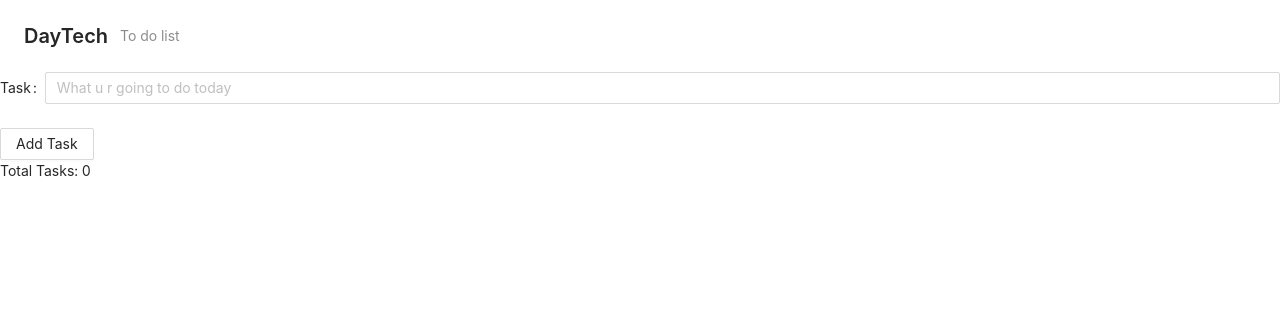
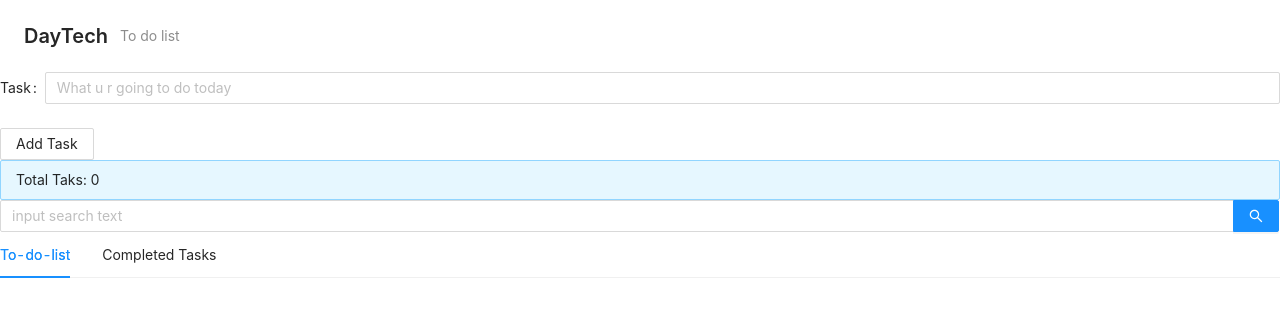
Before and after one commit to piamboat/todo-typescript-antd, a Next.js app: page / in a window 1280 px wide. Shown: the top 316 px of the page. Built offline with nearby package versions, Linux system fonts and the light colour scheme.

Commit message:
be able to search

```diff
--- a/src/components/AddTaskBar.tsx
+++ b/src/components/AddTaskBar.tsx
@@ -1,13 +1,14 @@
 import React, { useState } from 'react'
 import DisplayTask from '@/components/DisplayTask'
-import { tasksState, numOfTasks } from '@/components/AtomsState'
+import { tasksState, completedTasksState, numOfTasks } from '@/components/AtomsState'
 
-import { Form, Input, Button } from 'antd'
+import { Form, Input, Button, Alert } from 'antd'
 import { useRecoilState, useRecoilValue } from 'recoil'
 
 const AddTaskBar: React.FC = () => {
     const [form] = Form.useForm()
     const [task, setTask] = useState('')
+    const [completedTasks, setCompletedTasks] = useRecoilState(completedTasksState)
     const [tasks, setTasks] = useRecoilState(tasksState)
     const totalTasks = useRecoilValue(numOfTasks)
 
@@ -25,8 +26,14 @@ const AddTaskBar: React.FC = () => {
         form.resetFields()
     };
 
-    const onDeleteTask = (id: number) => {
-        setTasks( tasks.filter(task => task.id !== id) )
+    const onDeleteTask = (deletedTask: {}, type: string) => {
+        if (type === 'finished') {
+            setTasks( tasks.filter(task => task.id !== deletedTask.id) )
+            setCompletedTasks([deletedTask, ...completedTasks])
+        }
+        else if (type === 'delete') {
+            setCompletedTasks( completedTasks.filter(completedTask => completedTask.id !== deletedTask.id) )
+        }
     }
 
     return (
@@ -53,7 +60,7 @@ const AddTaskBar: React.FC = () => {
                     Add Task
                 </Button>
             </ Form>
-            <div className="mb-2">Total Tasks: {totalTasks}</div>
+            <Alert message={`Total Taks: ${totalTasks}`} type="info" />
             <DisplayTask onDeleteTask={onDeleteTask} />
         </React.Fragment>
     )
--- a/src/components/AtomsState.ts
+++ b/src/components/AtomsState.ts
@@ -2,6 +2,11 @@ import { atom, selector } from 'recoil'
 
 export const tasksState = atom({
     key: 'tasksState',
+    default: <{}[]>[]
+})
+
+export const completedTasksState = atom({
+    key: 'completedTasksState',
     default: <{}[]>[]
 })
 
--- a/src/components/DisplayTask.tsx
+++ b/src/components/DisplayTask.tsx
@@ -1,24 +1,85 @@
-import React from 'react'
-import { tasksState } from '@/components/AtomsState'
+import React, { useState } from 'react'
+import { tasksState, completedTasksState } from '@/components/AtomsState'
 import { useRecoilValue } from 'recoil'
 
 import { MdClose } from "react-icons/md"
-import { Card } from 'antd'
+import { Tabs, Card, Empty, Input } from 'antd'
 
-const DisplayTask: React.FC = ({ onDeleteTask }) => {
+interface DisplayTaskProps {
+    onDeleteTask: (deletedTask: {}, type: string) => void
+}
+
+const DisplayTask: React.FC<DisplayTaskProps> = ({ onDeleteTask }) => {
+    const TabPane = Tabs.TabPane
+    const Search = Input.Search;
     const tasks = useRecoilValue(tasksState)
+    const completedTasks = useRecoilValue(completedTasksState)
+    const [key, setKey] = useState('1')
+    const [activeSearch, setActiveSearch] = useState(false)
+    const [searchTasks, setSearchTasks] = useState<JSX.Element[]>([])
+    const [searchCompletedTasks, setSearchCompletedTasks] = useState<JSX.Element[]>([])
 
+    // create cards of tasks
     const taskList = tasks.map(task => {
         return (
-            <Card key={task.id} title={task.content} extra={ <MdClose onClick={() => onDeleteTask(task.id) } />} >
+            <Card key={task.id} title={task.content} extra={ <MdClose onClick={() => onDeleteTask(task, 'finished') } />} >
                 {task.time}
             </Card>
         )
     })
 
+    // create cards of finished tasks
+    const finishedTasks = completedTasks.map(completedTask => {
+        return (
+            <Card key={completedTask.id} title={completedTask.content} extra={ <MdClose onClick={() => onDeleteTask(completedTask, 'delete') } />} >
+                {completedTask.time}
+            </Card>
+        )
+    })
+
+    const onTabPress = (key: string) => {
+        setKey(key);
+        setActiveSearch(false);
+    }
+
+    const onSearchToDo = (term: string) => {
+        if (key === '1') {
+            setSearchTasks( tasks.filter(task => task.content.includes(term)).map(filteredTask => {
+                return (
+                    <Card key={filteredTask.id} title={filteredTask.content} extra={ <MdClose onClick={() => onDeleteTask(filteredTask, 'finished') } />} >
+                        {filteredTask.time}
+                    </Card>
+                )
+            }) )
+        }
+        else if (key === '2') {
+            setSearchCompletedTasks( completedTasks.filter(task => task.content.includes(term)).map(filteredTask => {
+                return (
+                    <Card key={filteredTask.id} title={filteredTask.content} extra={ <MdClose onClick={() => onDeleteTask(filteredTask, 'delete') } />} >
+                        {filteredTask.time}
+                    </Card>
+                )
+            }) )
+        }
+
+        setActiveSearch(true)
+    }
+
     return (
         <React.Fragment>
-            {taskList}
+            <Search
+                placeholder="input search text"
+                onSearch={value => onSearchToDo(value)}
+                enterButton
+            />
+            <Tabs defaultActiveKey="1" onChange={onTabPress}>
+                <TabPane tab="To-do-list" key="1">
+                    { activeSearch ? searchTasks : taskList }
+                </TabPane>
+                <TabPane tab="Completed Tasks" key="2">
+                    { completedTasks.length > 0 ? (activeSearch ? searchCompletedTasks : finishedTasks) : <Empty /> }
+                </TabPane>
+            </Tabs>
         </React.Fragment>
     )
 }
```
